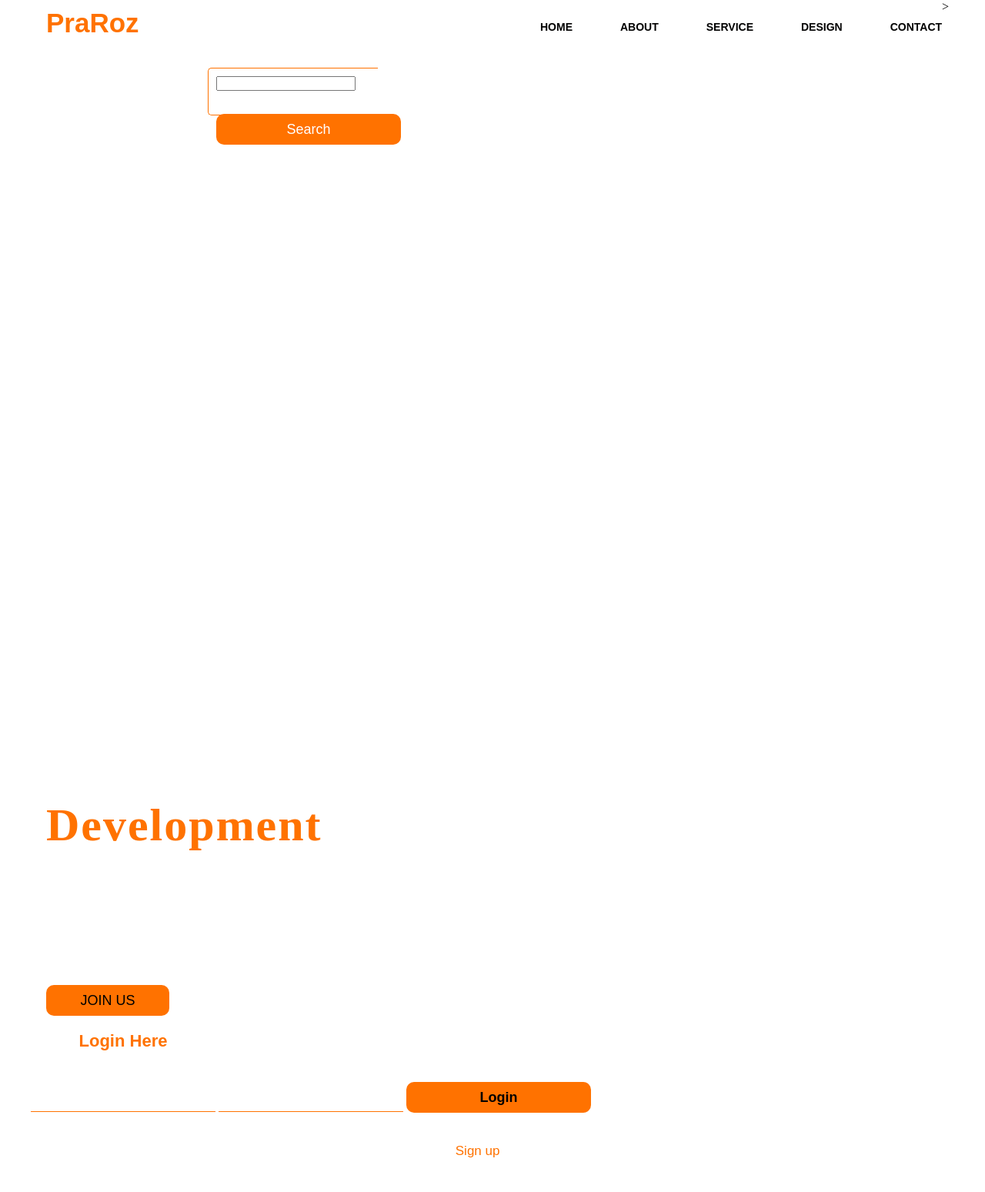
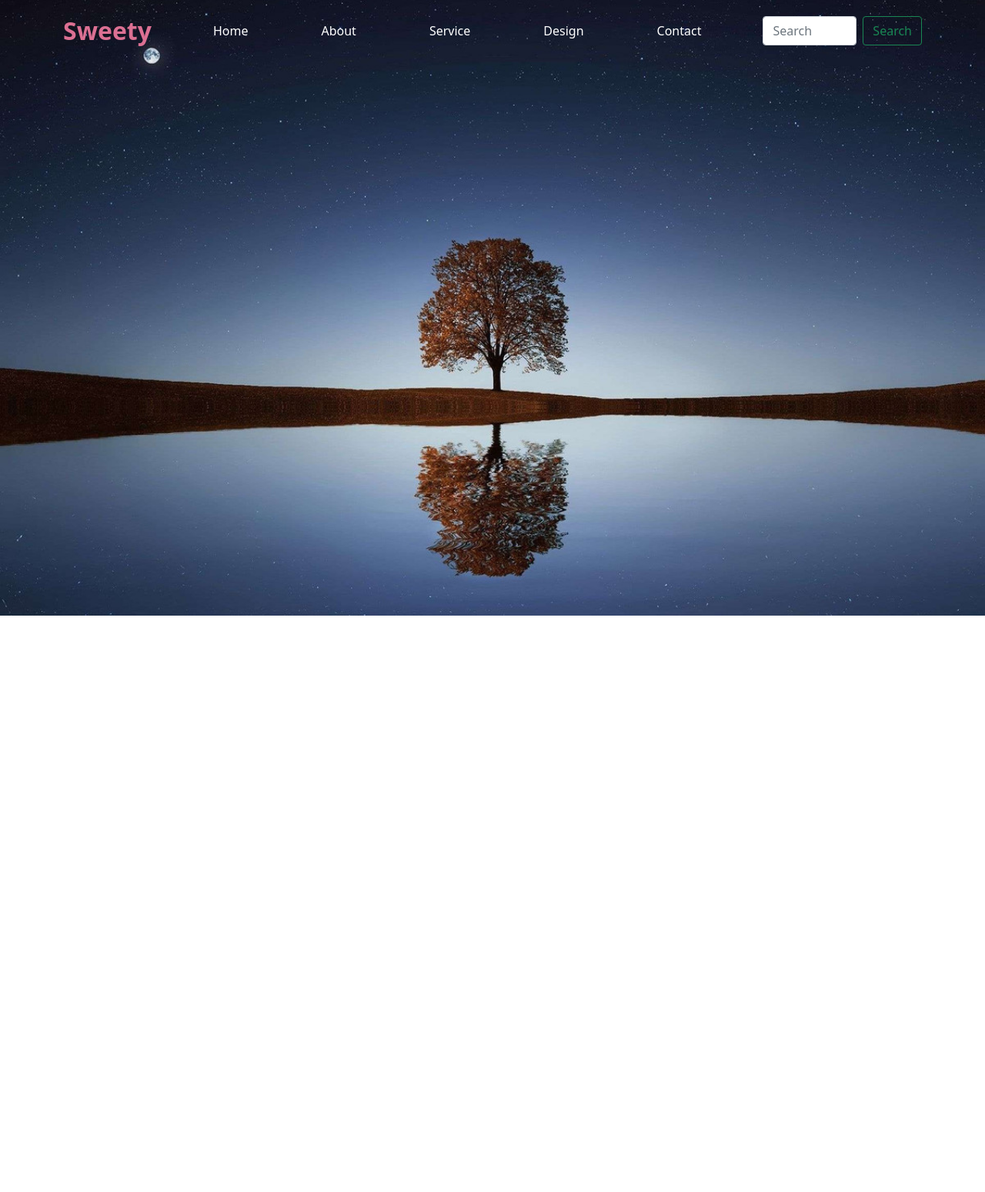
Before and after one commit to sweety-dutta/sweety, a plain HTML site: page index.html in a window 1280 px wide. Shown: the whole page at 77% size. After the commit the page ends 800 px from the top, so only its background shows below. Drawn offline with nearby package versions, Linux system fonts and the light colour scheme; files that its build step writes are made by us from their sources.

Commit message:
initial setup and navbar done

```diff
--- a/index.html
+++ b/index.html
@@ -2,55 +2,46 @@
 <html lang="en">
   <head>
     <title>web Design</title>
-    <link rel="stylesheet" href="style.css">
+    <link
+      href="https://cdn.jsdelivr.net/npm/bootstrap@5.0.2/dist/css/bootstrap.min.css"
+      rel="stylesheet"
+      integrity="sha384-EVSTQN3/azprG1Anm3QDgpJLIm9Nao0Yz1ztcQTwFspd3yD65VohhpuuCOmLASjC"
+      crossorigin="anonymous" />
+    <link rel="stylesheet" href="./styles/style.css" />
   </head>
   <body>
-    <div class="main">
-        <div class="navbar">
-            <div class="icon">
-                <h2 class="logo"> PraRoz</h2>
-            </div>>
+    <div class="main-sweety-wrapper">
+      <section class="header">
+        <div class="container">
+          <div class="header-container py-3">
+            <div class="logoSec">
+              <span class="logo">Sweety</span>
+            </div>
 
-            <div class="menu"></div>
+            <div class="middleTabs">
               <ul>
-                    <li><a href="#">HOME</a></li>
-                    <li><a href="#">ABOUT</a></li>
-                    <li><a href="#">SERVICE</a></li>
-                    <li><a href="#">DESIGN</a></li>
-                    <li><a href="#">CONTACT</a></li>
+                <li>Home</li>
+                <li>About</li>
+                <li>Service</li>
+                <li>Design</li>
+                <li>Contact</li>
               </ul>
             </div>
 
-            <div class="search">
-               <input type="search" name="" placeholder="Type to text">
-               <a href="#"> <button class="btn">Search</button></a>
-            </div>
-
-    </div>
-    <div class="content">
-        <h1>Web Design & <br><span>Development</span> <br>Course</h1>
-        <p class="par">Lorem ipsum dolor sit amet consectetur adipisicing elict. Sunt neque
-                expedita atque eveniest <br> quis nesciunt. Quos nulla vero consequunter, fugit
-               <br> a quae totam ipsa illum minus laudantium?</p>
-
-               <button class="cn"><a href ="#">JOIN US</a></button>
-
-               <div class="form">
-                   <h2>Login Here</h2>
-                   <input type="email" name="email" placeholder="Enter Email Here">
-                   <input type="password" name=""placeholder="Enter password Here">
-                   <button class="btn"><a href="#">Login</a></button>
-
-                   <p class="link">Dont have an account<br>
-                   <a href="#"> Sign up </a> here</a></p>
-                   <p class="liw">Log in with</p>
-
-               </div>
-
+            <div class="endSearch">
+              <form class="d-flex">
+                <input class="form-control me-2" type="search" placeholder="Search" aria-label="Search" />
+                <button class="btn btn-outline-success" type="submit">Search</button>
+              </form>
             </div>
           </div>
         </div>
+      </section>
     </div>
-    <script src="http:"//unpkg.com/ioniconse05.4.0/dist/ioniconic.jd
+
+    <script
+      src="https://cdn.jsdelivr.net/npm/bootstrap@5.0.2/dist/js/bootstrap.bundle.min.js"
+      integrity="sha384-MrcW6ZMFYlzcLA8Nl+NtUVF0sA7MsXsP1UyJoMp4YLEuNSfAP+JcXn/tWtIaxVXM"
+      crossorigin="anonymous"></script>
   </body>
 </html>
--- a/styles/style.css
+++ b/styles/style.css
@@ -1,249 +1,43 @@
-*{
-    margin: 0;
-    padding: 0;
-
+.header-container {
+  display: flex;
+  gap: 80px;
+  align-items: center;
+  /* justify-content: space-between; */
 }
 
-.main{
-    width: 100%;
-    background: linear-gradient(to top, rgba(0, 0, 0, 0.5)50%, rgba(0,0,0,0.5)50%), url(4.jpg)
-    background-position: center;
-    background-size: cover;
-    height: 109vh;
+.middleTabs > ul {
+  list-style: none;
+  padding: 0;
+  margin: 0;
+  display: flex;
+  /* width: 100%; */
+  gap: 95px;
+  /* justify-content: space-between; */
 }
 
-.navbar{
-    width: 1200px;
-    height: 75px;
-    margin: auto;
+.main-sweety-wrapper {
+  background-image: url(../assets/img/sweety_bg.jpg);
+  background-size: cover;
+  background-position: center;
+  background-repeat: no-repeat;
+  height: 100vh;
 }
 
-.icon{
-    width: 200px;
-    float: left;
-    height: 70px;
+.middleTabs {
+  /* width: 58%; */
 }
 
-.logo{
-    color: #ff7200;
-    font-size: 35px;
-    font-family: arial;
-    padding-left: 20px;
-    float: left;
-    padding-top: 10px;
+.middleTabs > ul > li {
+  color: #fff;
+  font-weight: 500;
 }
 
-.menu{
-    width: 400px;
-    float: left;
-    height:  70px;
+.middleTabs > ul > li:hover {
+  color: palevioletred;
 }
 
-ul{
-    float: left;
-    display: flex;
-    justify-content: center;
-    align-items: center;
+span.logo {
+  font-size: 2rem;
+  font-weight: 700;
+  color: palevioletred;
 }
-
-ul li{
-    list-style: none;
-    margin-left: 62px;
-    margin-top: 27px;
-    font-size: 14px;
-}
-
-ul li a{
-    text-decoration: none;
-    color: #010000;
-    font-family: Arial;
-    font-weight: bold;
-    transition: 0.4 ease-in-out;
-}
-
-ul li a : hover{
-    color: #ff7200;
-}
-
-.search{
-    width: 330px;
-    float: left;
-    margin-left: 270px;
-}
-
-.search{
-    font-family: 'Times New Roman';
-    width: 200px;
-    height: 40px;
-    background: transparent;
-    border: 1px solid #ff7200;
-    margin-top: 13px;
-    color: #fff;
-    border-right: none;
-    font-size: 16px;
-    float: left;
-    padding: 10px;
-    border-bottom-left-radius: 5px;
-    border-top-left-radius: 5px;
-}
-
-.btn{
-    width: 100%;
-    height: 40;
-    background: #ff7200;
-    border: 2px solid #ff7200;
-    margin-top: 13px;
-    color: #fff
-    font-size: 15px;
-    boder-bottom-right-radious: 5px;
-    boder-bottom-right-radious: 5px;
-}
-
-.btn:focus{
-    outline: none;
-}
-
-.srch:focus{
-    outline: none;
-}
-
-.content{
-    width: 1200px;
-    height: auto;
-    margin: auto;
-    color: #fff;
-    position :relative;
-}
-
-.content .par{
-    padding-left: 20px;
-    padding-bottom: 25px;
-    font-family: Arial;
-    letter-spacing: 1.2px;
-    line-height: 30px;
-}
-
-.content h1{
-    font-family: 'Times New Roman';
-    font-size: 50px;
-    padding-left: 20px;
-    margin-top: 9%;
-    letter-spacing: 2px;
-}
-
-.content .cn{
-    width: 160px;
-    height: 40px;
-    background: #ff7200;
-    border: none;
-    margin-bottom: 10px;
-    margin-left: 20px;
-    font-size: 18px;
-    border-radius: 10px;
-    cursor: pointer;
-    transition: .4s ease;
-
-}
-
-.content .cn a{
-    text-decoration: none;
-    color: black;
-    transition: .3s ease;
-}
-
-.cn:hover{
-    background-color: #fff;
-}
-
-.content span{
-    color: #ff7200;
-    font-size: 60px;
-}
-
-.font{
-    width: 250px;
-    height: 380px;
-    background: linear-gradient(to top, rgba(0,0,0,0.8)50%,rgba(0,0,0,0.8)50%);
-    position: absolute;
-    top: 20px;
-    left: 870px;
-    border-radius: 10px;
-    padding: 25px;
-}
-
-.form h2{
-    width: 220px;
-    font-family: sans-serif;
-    text-align: center;
-    color: #ff7200;
-    font-size: 22px;
-    background-color: #fff;
-    border-radius: 10px;
-    margin: 2px;
-    padding: 8px;
-}
-
-.form input{
-    width: 240px;
-    height: 35px;
-    background: transparent;
-    border-bottom: 1px solid #ff7200;
-    border-top: none;
-    border-right: none;
-    border-left: none;
-    color: #fff;
-    font-size: 15px;
-    letter-spacing: 1px;
-    margin-top: 30px;
-    font-family: sans-serif;
-}
-
-.form input: focus{
-    outline: none;
-}
-
-::placeholder{
-    color: #fff;
-    font-family: aria;
-}
-
-.btn{
-    width: 240px;
-    height: 40px;
-    background: #ff7200;
-    border: none;
-    margin-top: 30px;
-    font-size: 18px;
-    border-radius: 10px;
-    cursor: pointer;
-    color: #fff;
-    transition: 0.4s ease;
-}
-
-.btn:hover{
-    background: #fff;
-    color: #ff7200;
-}
-
-.btn a{
-    text-decoration: none;
-    color: black;
-    font-weight: bold;
-}
-.form .link{
-    font-family: Arial, Arial, Helvetica, sans-serif;
-    font-size: 17px;
-    padding-top: 20px;
-    text-align: center;
-}
-
-.form .link a{
-    text-decoration: none;
-    color: #ff7200;
-}
-
-.liw{
-    padding: 15px;
-    padding-bottom: 10px;
-    text-align: center;
-}
```
Also changed, not shown: assets/img/sweety_bg.jpg (added). Lines whose indentation alone changed are shown as unchanged.
